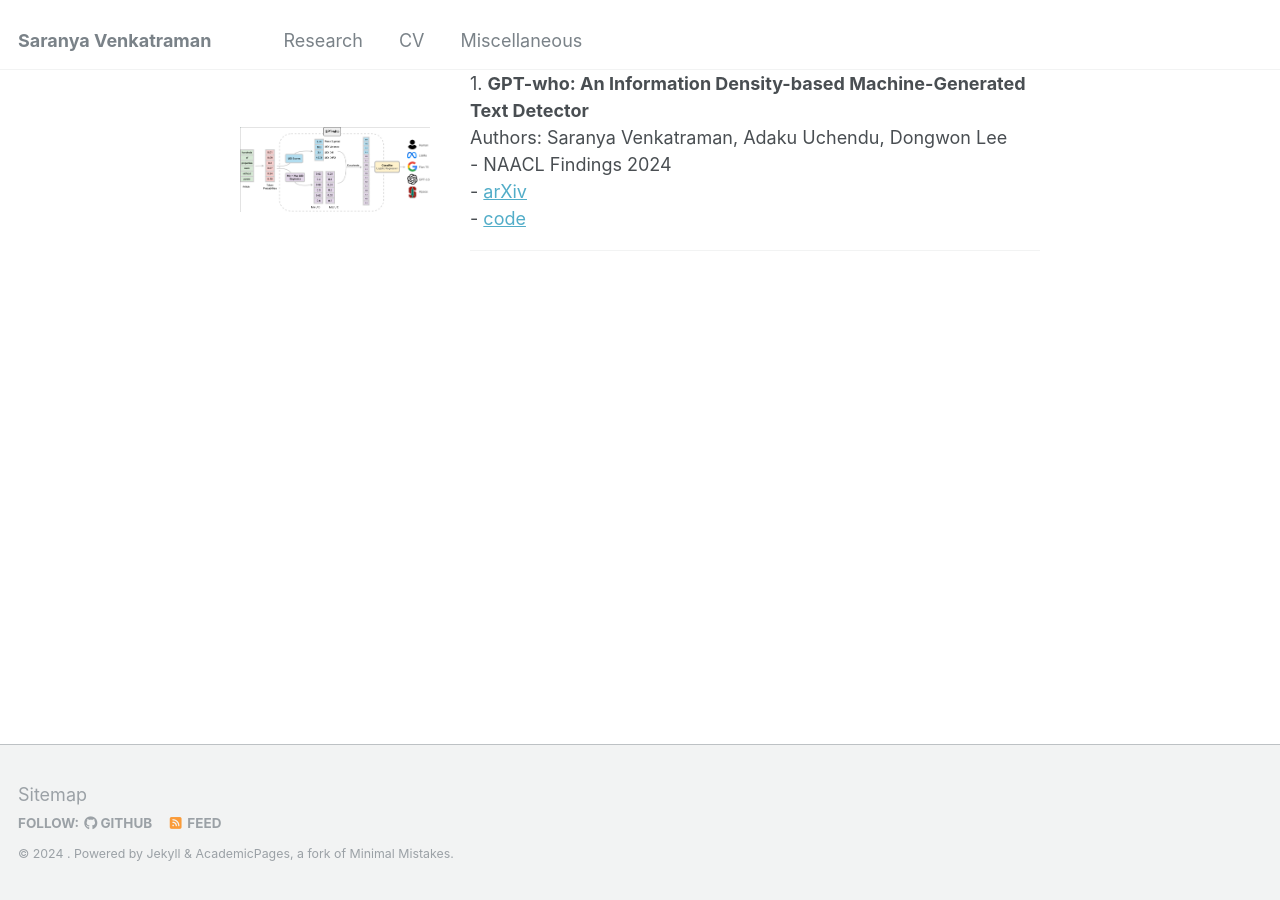
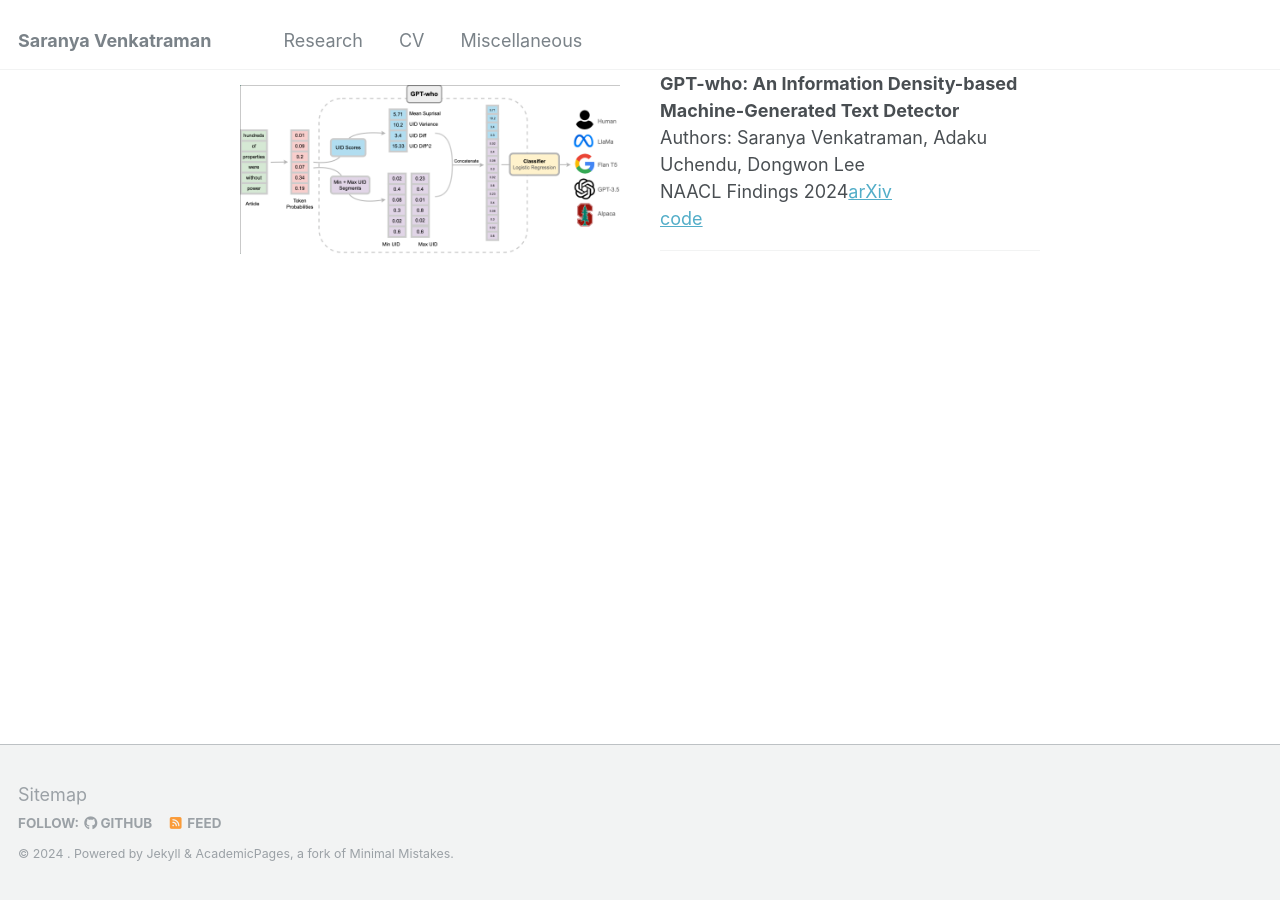
Before and after one commit to saranya-venkatraman/saranya-venkatraman.github.io, a Jekyll site: the page built from _pages/research.html, in a window 1280 px wide. Built offline with Jekyll 4.4.1, drawn with Linux system fonts in a browser that asks for light colours.

Commit message:
Update research.html

```diff
--- a/_pages/research.html
+++ b/_pages/research.html
@@ -31,7 +31,7 @@ comments: true
   }
 
   .image {
-    flex: 1;
+    flex: 3;
     margin-right: 20px;
     display: flex;
     align-items: center;
@@ -56,11 +56,9 @@ comments: true
 
     <!-- Text container -->
     <div class="text">
-      1. <strong>GPT-who: An Information Density-based Machine-Generated Text Detector</strong><br>
+      <strong>GPT-who: An Information Density-based Machine-Generated Text Detector</strong><br>
          Authors: Saranya Venkatraman, Adaku Uchendu, Dongwon Lee<br>
-         - NAACL Findings 2024<br>
-         - <a href="https://arxiv.org/pdf/2310.06202.pdf">arXiv</a><br>
-         - <a href="https://github.com/saranya-venkatraman/gpt-who">code</a><br>
+         NAACL Findings 2024<be><a href="https://arxiv.org/pdf/2310.06202.pdf">arXiv</a><br><a href="https://github.com/saranya-venkatraman/gpt-who">code</a><br>
       <hr>
     </div>
   </div>
```
